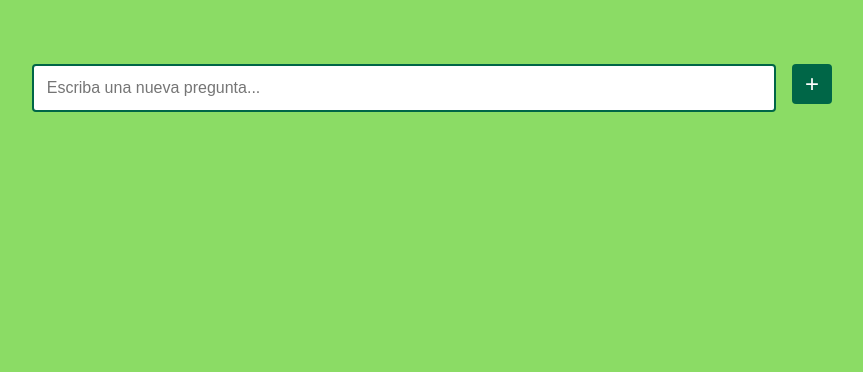
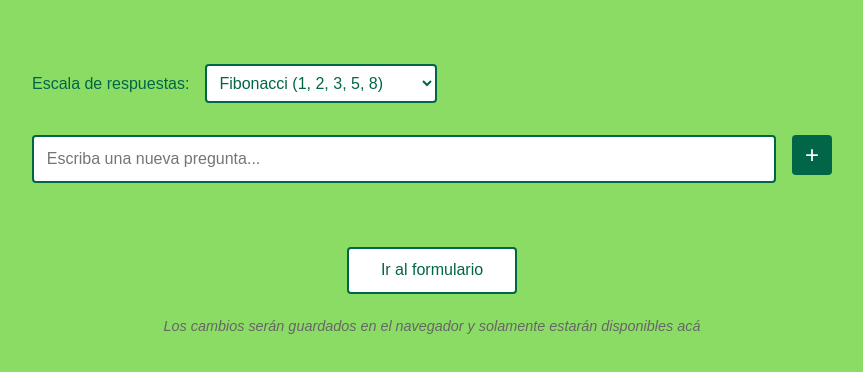
Before and after one commit to bcmfranco/wizzard, a Nuxt app: page /questions in a window 1280 px wide. Shown: the top 372 px of the page, without its empty margins (208-1071 px from the left). Built offline with nearby package versions, Linux system fonts and the light colour scheme.

Commit message:
Add all behavior in one commit

```diff
--- a/pages/forms.vue
+++ b/pages/forms.vue
@@ -1,5 +1,9 @@
 <template>
     <div class="wizard-container">
+        <NuxtLink to="/questions" class="settings-button">
+            ⚙️
+        </NuxtLink>
+
         <!-- Progress bar -->
         <div class="progress-bar">
             <div
@@ -81,12 +85,42 @@
 </template>
 
 <script setup>
-import { ref, reactive } from 'vue'
-import { wizardQuestions } from '../data/questions'
+import { ref, reactive, onMounted } from 'vue'
 
 const currentCard = ref(1)
-const questions = ref(wizardQuestions)
+const questions = ref([])
 const selectedAnswers = reactive({})
+
+onMounted(() => {
+    // Load questions and scale from localStorage
+    const savedQuestions = localStorage.getItem('wizardQuestions')
+    const scaleValues = localStorage.getItem('scaleValues')
+
+    if (savedQuestions && scaleValues) {
+        // Transform saved questions into the wizard format
+        const loadedQuestions = JSON.parse(savedQuestions).map((question, index) => ({
+            id: index + 1,
+            title: "Complejidad",
+            content: question,
+            showPrevious: index !== 0,
+            showNext: true,
+            answers: JSON.parse(scaleValues) // Use the saved scale values
+        }))
+
+        // Add the summary card
+        loadedQuestions.push({
+            id: loadedQuestions.length + 1,
+            type: 'summary',
+            title: "Resumen de Story Points",
+            content: "Total de puntos acumulados",
+            showPrevious: false,
+            showNext: false,
+            answers: []
+        })
+
+        questions.value = loadedQuestions
+    }
+})
 
 const nextCard = () => {
     if (currentCard.value < questions.value.length) {
@@ -196,7 +230,7 @@ button:hover {
     margin: 1.5rem 0;
     display: grid;
     grid-template-rows: 1fr;
-    grid-template-columns: repeat(3, 1fr);
+    grid-template-columns: repeat(5 , 1fr);
     gap: 1rem;
 }
 
@@ -325,4 +359,31 @@ button:hover {
     background-color: #007857 !important;
     box-shadow: 0 4px 8px rgba(0,0,0,0.2) !important;
 }
+
+.settings-button {
+    position: fixed;
+    bottom: 2rem;
+    right: 2rem;
+    background: white;
+    color: #006647;
+    width: 50px;
+    height: 50px;
+    border-radius: 50%;
+    display: flex;
+    align-items: center;
+    justify-content: center;
+    font-size: 1.8rem;
+    box-shadow: 0 2px 8px rgba(0,0,0,0.1);
+    border: 2px solid #006647;
+    transition: all 0.3s ease;
+    text-decoration: none;
+    z-index: 1000;
+}
+
+.settings-button:hover {
+    transform: rotate(45deg);
+    background: #006647;
+    color: white;
+    box-shadow: 0 4px 12px rgba(0,0,0,0.2);
+}
 </style>
--- a/pages/questions.vue
+++ b/pages/questions.vue
@@ -1,5 +1,19 @@
 <template>
     <div class="questions-container">
+        <!-- Scale selector -->
+        <div class="scale-selector">
+            <label for="scale-type">Escala de respuestas:</label>
+            <select
+                id="scale-type"
+                v-model="selectedScale"
+                class="scale-select"
+            >
+                <option value="fibonacci">Fibonacci (1, 2, 3, 5, 8)</option>
+                <option value="exponential">Exponencial (1, 2, 4, 8, 16)</option>
+                <option value="linear">Lineal (0, 1, 2, 3, 4)</option>
+            </select>
+        </div>
+
         <!-- Input area -->
         <div class="input-area">
             <input
@@ -30,14 +44,52 @@
                 </button>
             </div>
         </div>
+
+        <!-- Save and Navigate buttons -->
+        <div class="buttons-area">
+            <button @click="saveQuestions" class="save-button" v-if="questions.length > 0">
+                Guardar cambios
+            </button>
+            <NuxtLink to="/forms" class="form-button">
+                Ir al formulario
+            </NuxtLink>
+        </div>
+
+        <p class="info-text">Los cambios serán guardados en el navegador y solamente estarán disponibles acá</p>
+
+        <div v-if="showNotification" class="notification">
+            Los cambios fueron guardados.
+        </div>
     </div>
 </template>
 
 <script setup>
-import { ref } from 'vue'
+import { ref, onMounted } from 'vue'
 
 const newQuestion = ref('')
 const questions = ref([])
+const showNotification = ref(false)
+const selectedScale = ref('fibonacci')
+
+// Add scales object
+const scales = {
+    fibonacci: [1, 2, 3, 5, 8],
+    exponential: [1, 2, 4, 8, 16],
+    linear: [0, 1, 2, 3, 4]
+}
+
+onMounted(() => {
+    // Load questions and scale from localStorage
+    const savedQuestions = localStorage.getItem('wizardQuestions')
+    const savedScale = localStorage.getItem('selectedScale')
+
+    if (savedQuestions) {
+        questions.value = JSON.parse(savedQuestions)
+    }
+    if (savedScale) {
+        selectedScale.value = savedScale
+    }
+})
 
 const addQuestion = () => {
     if (newQuestion.value.trim()) {
@@ -49,6 +101,16 @@ const addQuestion = () => {
 const removeQuestion = (index) => {
     questions.value.splice(index, 1)
 }
+
+const saveQuestions = () => {
+    localStorage.setItem('wizardQuestions', JSON.stringify(questions.value))
+    localStorage.setItem('selectedScale', selectedScale.value)
+    localStorage.setItem('scaleValues', JSON.stringify(scales[selectedScale.value]))
+    showNotification.value = true
+    setTimeout(() => {
+        showNotification.value = false
+    }, 3000)
+}
 </script>
 
 <style scoped>
@@ -57,6 +119,39 @@ const removeQuestion = (index) => {
     margin: 2rem auto;
     padding: 2rem;
     font-family: 'Montserrat', sans-serif;
+}
+
+.scale-selector {
+    margin-bottom: 2rem;
+    display: flex;
+    align-items: center;
+    gap: 1rem;
+}
+
+.scale-selector label {
+    color: #006647;
+    font-size: 1rem;
+    font-weight: 500;
+}
+
+.scale-select {
+    padding: 0.5rem;
+    border: 2px solid #006647;
+    border-radius: 4px;
+    color: #006647;
+    background-color: white;
+    font-size: 1rem;
+    cursor: pointer;
+    outline: none;
+}
+
+.scale-select:focus {
+    border-color: #007857;
+    box-shadow: 0 0 0 2px rgba(0, 102, 71, 0.1);
+}
+
+.scale-select option {
+    padding: 0.5rem;
 }
 
 .input-area {
@@ -139,4 +234,77 @@ const removeQuestion = (index) => {
     color: #cc0000;
     transform: scale(1.1);
 }
+
+.buttons-area {
+    margin-top: 2rem;
+    display: flex;
+    justify-content: center;
+    gap: 1rem;
+}
+
+.save-button {
+    background-color: #006647;
+    color: white;
+    border: none;
+    border-radius: 4px;
+    padding: 0.8rem 2rem;
+    font-size: 1rem;
+    cursor: pointer;
+    transition: all 0.3s ease;
+}
+
+.save-button:hover {
+    background-color: #007857;
+    transform: scale(1.05);
+}
+
+.form-button {
+    background-color: white;
+    color: #006647;
+    border: 2px solid #006647;
+    border-radius: 4px;
+    padding: 0.8rem 2rem;
+    font-size: 1rem;
+    cursor: pointer;
+    transition: all 0.3s ease;
+    text-decoration: none;
+    display: inline-flex;
+    align-items: center;
+}
+
+.form-button:hover {
+    background-color: #f8f9fa;
+    transform: scale(1.05);
+}
+
+.notification {
+    position: fixed;
+    bottom: 2rem;
+    right: 2rem;
+    background-color: #4CAF50;
+    color: white;
+    padding: 1rem 2rem;
+    border-radius: 4px;
+    animation: slideIn 0.3s ease;
+    box-shadow: 0 2px 8px rgba(0,0,0,0.2);
+}
+
+.info-text {
+    text-align: center;
+    color: #666;
+    font-size: 0.9rem;
+    margin-top: 1.5rem;
+    font-style: italic;
+}
+
+@keyframes slideIn {
+    from {
+        transform: translateX(100%);
+        opacity: 0;
+    }
+    to {
+        transform: translateX(0);
+        opacity: 1;
+    }
+}
 </style>
```
